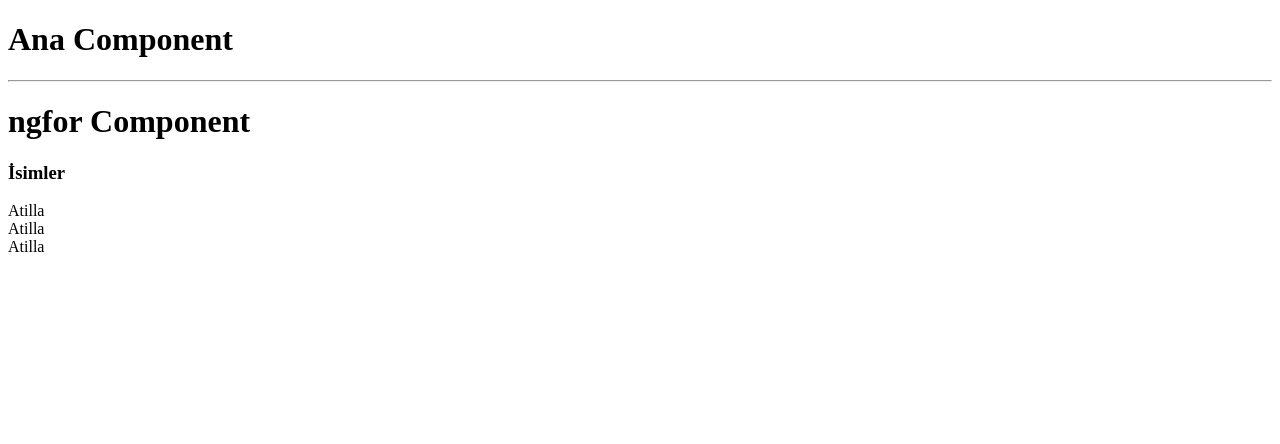
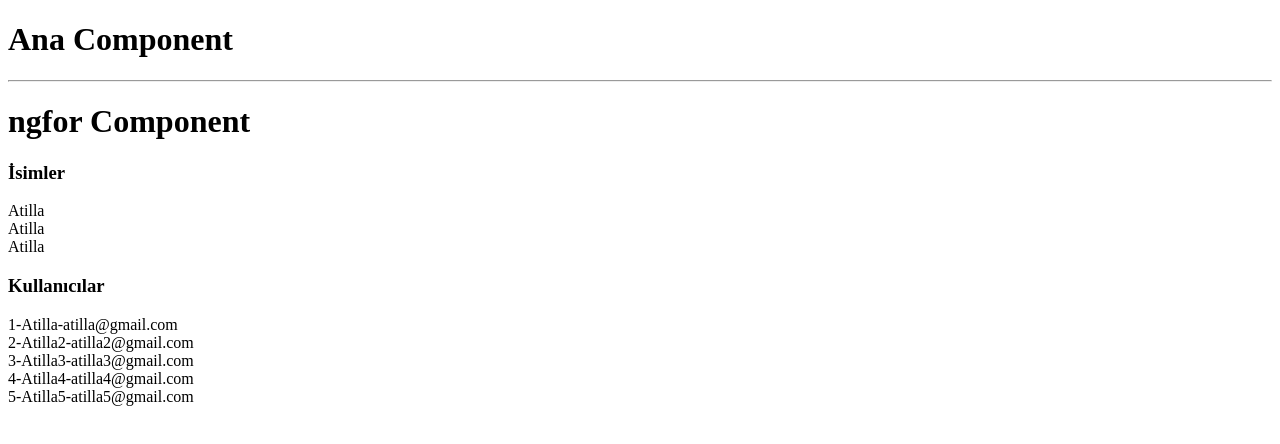
Before and after one commit to atillakalay/TurkcellAngularCourse, an Angular app in the folder angularapp/: page / in a window 1280 px wide. Shown: the top 444 px of the page. Built offline with nearby package versions, Linux system fonts and the light colour scheme.

Commit message:
NgFor-2 course completed.

```diff
--- a/angularapp/src/app/directive/ngfor/ngfor.component.html
+++ b/angularapp/src/app/directive/ngfor/ngfor.component.html
@@ -1,3 +1,6 @@
 <h1>ngfor Component</h1>
 <h3>İsimler</h3>
 <div *ngFor="let name of names">{{name}}</div>
+
+<h3>Kullanıcılar</h3>
+<div *ngFor="let user of userList">{{user.id}}-{{user.name}}-{{user.email}}</div>
--- a/angularapp/src/app/directive/ngfor/ngfor.component.ts
+++ b/angularapp/src/app/directive/ngfor/ngfor.component.ts
@@ -1,4 +1,5 @@
 import { Component } from '@angular/core';
+import { User } from 'src/app/models/user';
 
 @Component({
   selector: 'app-ngfor',
@@ -7,7 +8,16 @@ import { Component } from '@angular/core';
 })
 export class NgforComponent {
 
-  names:string[]=["Atilla","Atilla","Atilla"]
+  names: string[] = ["Atilla", "Atilla", "Atilla"]
 
+  userList: User[] = []
+
+  constructor() {
+    this.userList.push(new User(1, "Atilla", "atilla@gmail.com"))
+    this.userList.push(new User(2, "Atilla2", "atilla2@gmail.com"))
+    this.userList.push(new User(3, "Atilla3", "atilla3@gmail.com"))
+    this.userList.push(new User(4, "Atilla4", "atilla4@gmail.com"))
+    this.userList.push(new User(5, "Atilla5", "atilla5@gmail.com"))
+  }
 
 }
--- /dev/null
+++ b/angularapp/src/app/models/user.ts
@@ -0,0 +1,10 @@
+export class User {
+  id: number
+  name: string
+  email: string
+  constructor(id: number, name: string, email: string) {
+    this.id = id
+    this.name = name
+    this.email = email
+  }
+}
```
Also changed, not shown: 1 other file (tests, documents, lock files or other folders).
